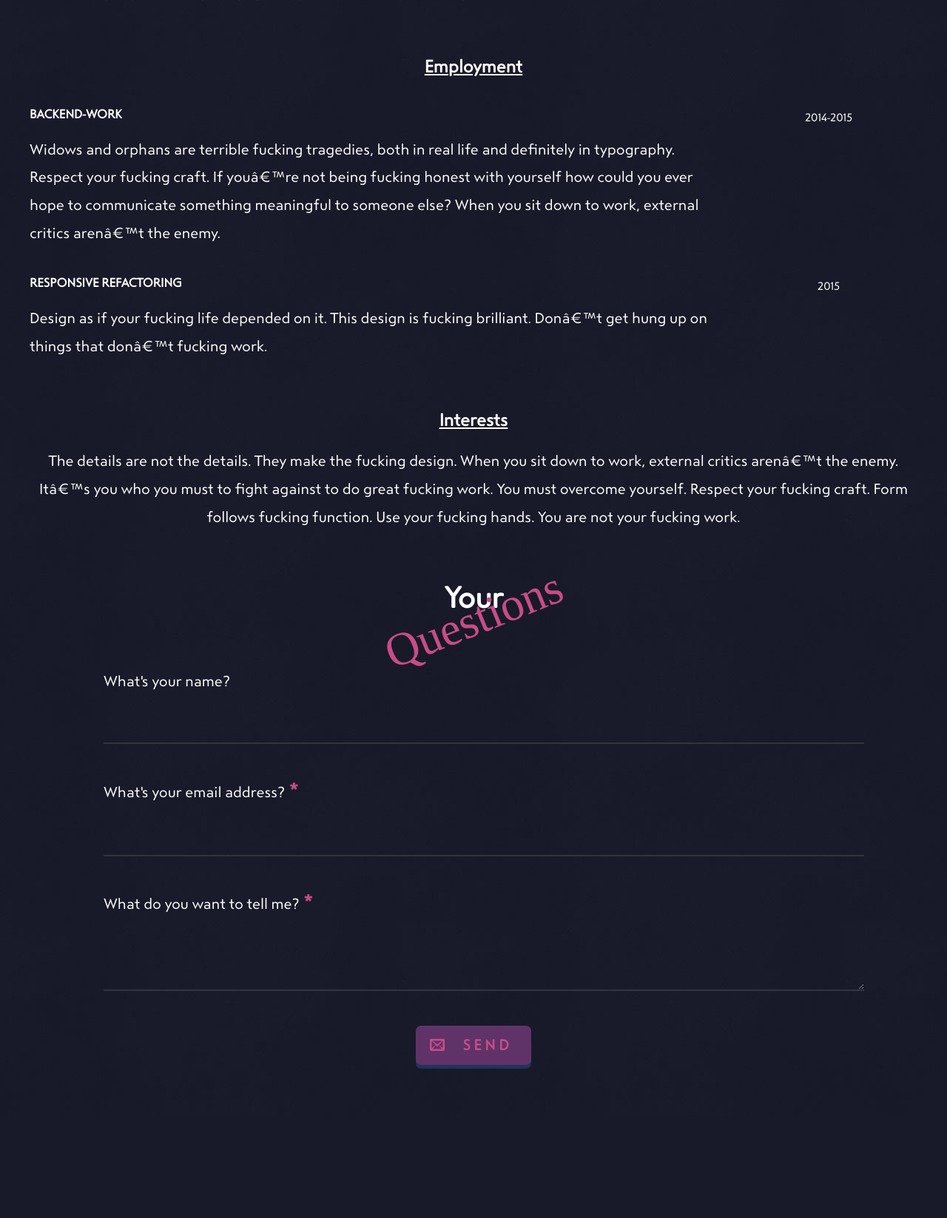
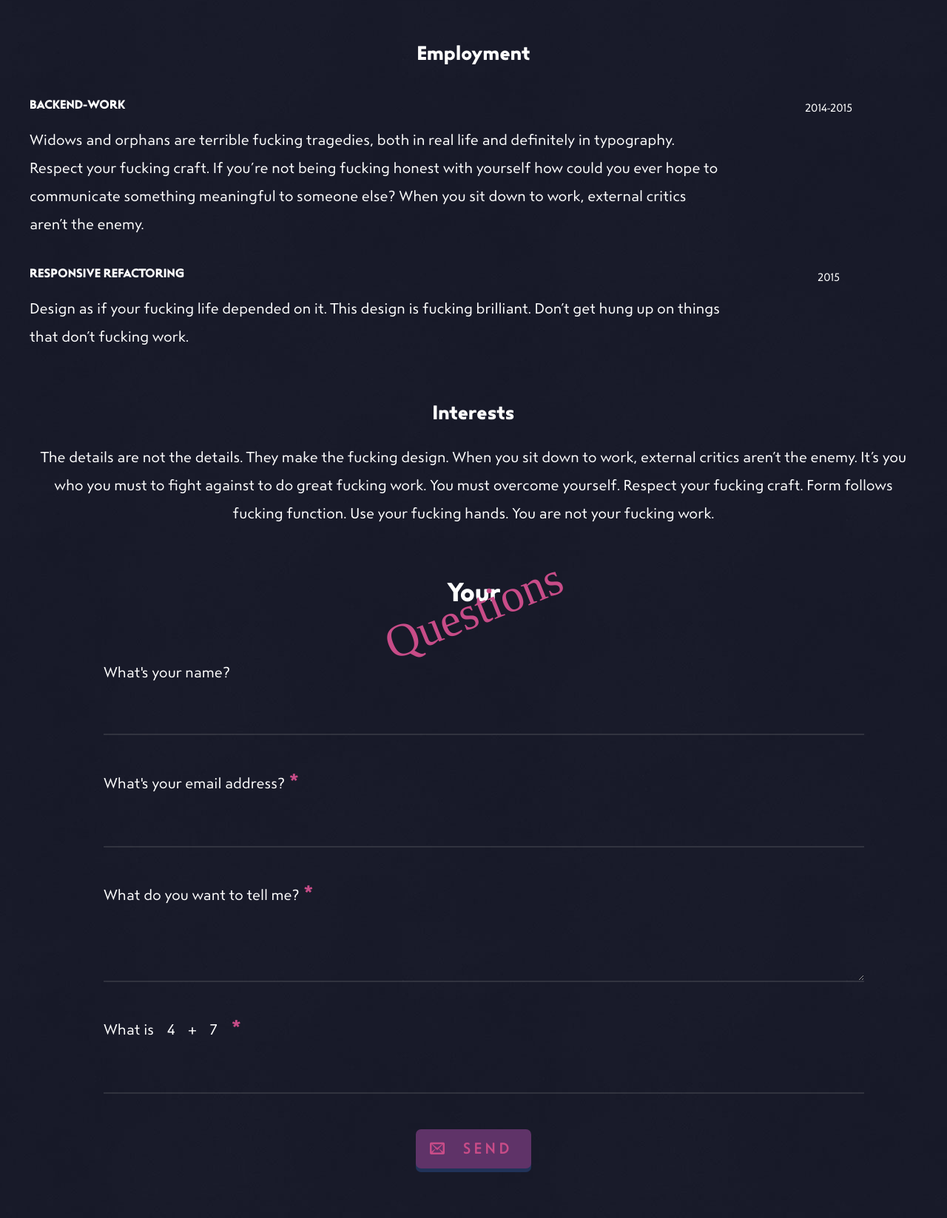
Before and after one commit to CrazyCrud/portfolio-website-1, a PHP site: page / in a window 1280 px wide. Shown: the part 2683-4330 px from the top of the page at 74% size. Before the commit the page ends 4128 px from the top, so only its background shows below. Run offline with PHP 8.4, Linux system fonts and the light colour scheme; some web fonts are replaced.

Commit message:
Added captcha

```diff
--- a/index.html
+++ b/index.php
@@ -1,3 +1,24 @@
+<?php
+$email = $message = $captcha = false;
+if(isset($_POST['email']) && !empty($_POST['email'])){
+	$email = htmlentities($_POST['email']);
+	if(!((strpos($field, ".") > 0) && (strpos($field, "@") > 0)) || preg_match("/[^a-zA-Z0-9.@_-]/", $email)){
+		$email = false;
+	}
+}
+
+if(isset($_POST['message']) && !empty($_POST['message'])){
+	$message = htmlentities($_POST['message']);
+}
+
+if(isset($_POST['captcha']) && !empty($_POST['captcha'])){
+	if(intval($_POST['number-1']) + intval($_POST['number-2']) == intval($total)){
+		$captcha = true;
+	}
+}
+
+?>
+
 <!doctype html>
 <html>
 <head>
@@ -239,15 +260,26 @@
 							<h2>Your</h2>
 							<span class="headline" data-0="transform: rotate(-22deg);" data-top="transform: rotate(0);">Questions</span>
 						</header>
-							<form id="contact" name="contact" method="post">
+							<form id="contact" name="contact" method="post" action="index.php">
 								<fieldset>
 									<label for="name">What&#39;s your name?</label>
 									<input type="text" name="name" id="name">
 									<label for="email">What&#39;s your email address? <span class="required">*</span></label>
+									<?php if(isset($_POST['submit']) && $email === false){
+										echo "<label for='email' class='required-error'>Please enter a correct email address</label>";
+									} ?>
 									<input type="email" name="email" id="email">
 									<label for="message">What do you want to tell me? <span class="required">*</span></label>
+									<?php if(isset($_POST['submit']) && $message === false){
+										echo "<label for='message' class='required-error'>Please type a message</label>";
+									} ?>
 									<textarea name="message" id="message"></textarea>
-									<button id="submit" class="button uppercase">
+									<label for="captcha">What is <input size="1" disabled id="number-1" type="text" name="number-1" value="<?php echo rand(1,4);?>"> + <input size="1" disabled id="number-2" type="text" name="number-2" value="<?php echo rand(5,9);?>"> <span class="required">*</span></label>
+									<?php if(isset($_POST['submit']) && $captcha === false){
+										echo "<label for='captcha' class='required-error'>Please enter the correct number</label>";
+									} ?>
+									<input id="captcha" class="captcha" type="text" name="captcha" maxlength="2" />
+									<button id="submit" name="submit" type="submit" class="button uppercase">
 										<span class="response">Send</span>
 									</button>
 								</fieldset>
--- a/scss/framework/_typography.scss
+++ b/scss/framework/_typography.scss
@@ -1,6 +1,6 @@
 $default_font_size: 20px;
-$default_regular: "BikoRegular";
-$default_bold: "BikoBold";
-$default_light: "BikoLight";
+$default_regular: "SteagalRegular";
+$default_bold: "SteagalBold";
+$default_light: "SteagalLight";
 $script: "Lakesight";
 $icomoon: 'icomoon';
--- a/scss/modules/_base.scss
+++ b/scss/modules/_base.scss
@@ -56,6 +56,27 @@ body{
 	font-style: normal;
 }
 
+h1, h2, h3, h4, h5, h6{
+	font-family: $default_bold;
+	font-weight: 700;
+}
+
+h1{
+	font-size: $positive_4;
+}
+
+h2{
+	font-size: $positive_2;
+}
+
+h3{
+	font-size: $positive_2;
+}
+
+h4{
+	font-size: 1em;
+}
+
 ul{
 	list-style: none;
 }
@@ -70,7 +91,7 @@ ul{
 }
 
 .highlight{
-	text-decoration: underline;
+	//text-decoration: underline;
 }
 
 .primary-light{
--- a/scss/modules/_navigation.scss
+++ b/scss/modules/_navigation.scss
@@ -5,6 +5,8 @@
 	left: 0;
 	width: 100%;
 	font-size: 1rem;
+	font-family: $default_bold;
+	font-weight: 700;
 	z-index: 100;
 }
 
--- a/scss/sections/_home.scss
+++ b/scss/sections/_home.scss
@@ -265,7 +265,7 @@
 		}
 	}
 
-	#name, #email, #message{
+	#name, #email, #message, #captcha{
 		display: block;
 		width: 100%;
 		margin: 0;
@@ -278,7 +278,14 @@
 		font-size: $positive_2;
 	}
 
-	#name:focus, #email:focus, #message:focus{
+	#number-1, #number-2{
+		text-align: center;
+		color: white;
+		background-color: transparent;
+		border: none;
+	}
+
+	#name:focus, #email:focus, #message:focus, #number-1:focus, #number-2:focus{
 		outline: none;
 	}
 
```
Also changed, not shown: js/app.js (+17 -2 lines), css/app.css, js/production.js.
